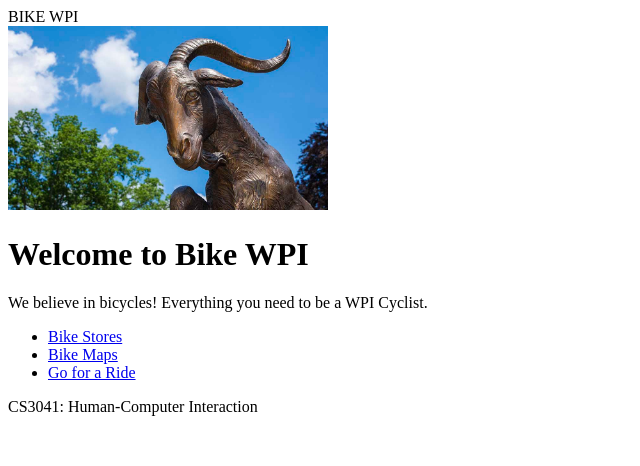
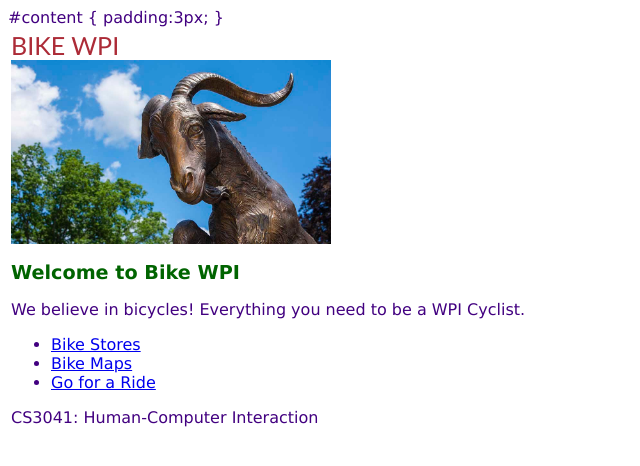
Before and after one commit to yayoi730/lab1, a plain HTML site: page index.html in a window 1280 px wide. Shown: the whole page, without its empty margins (0-640 px from the left). Drawn offline with Linux system fonts and the light colour scheme.

Commit message:
added Css features

```diff
--- a/index.html
+++ b/index.html
@@ -2,6 +2,11 @@
 
 <html>
 <head>
+    <link rel="stylesheet" type="text/css" href="style.css"/>
+    <meta name="viewport" content="width=device-width, user-scalable=no" />
+    #content {
+        padding:3px;
+    }
     <title> BIKE WPI </title>
 </head>
 
--- a/style.css
+++ b/style.css
@@ -0,0 +1,21 @@
+#content {
+    padding:3px;
+}
+header {
+    font-family: Futura, Trebuchet MS;
+    font-weight: bold condensed;
+    color: #AC2B37;
+    font-size: 25px;
+  }
+body {
+    font-family:Verdana, Geneva, Tahoma, sans-serif;
+    font-weight:normal;
+    color: rgb(66, 0, 128);
+    font-size:medium;
+}
+h1 {
+    font-family:'Lucida Sans', 'Lucida Sans Regular', 'Lucida Grande', 'Lucida Sans Unicode', Geneva, Verdana, sans-serif;
+    font-weight:bolder;
+    color:darkgreen;
+    font-size:larger;
+}
```
